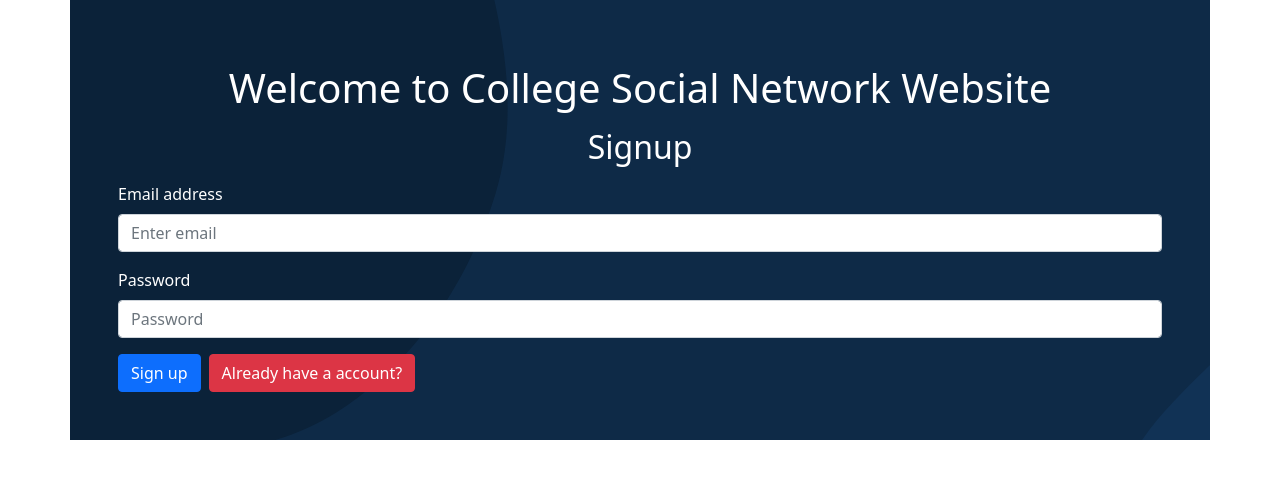
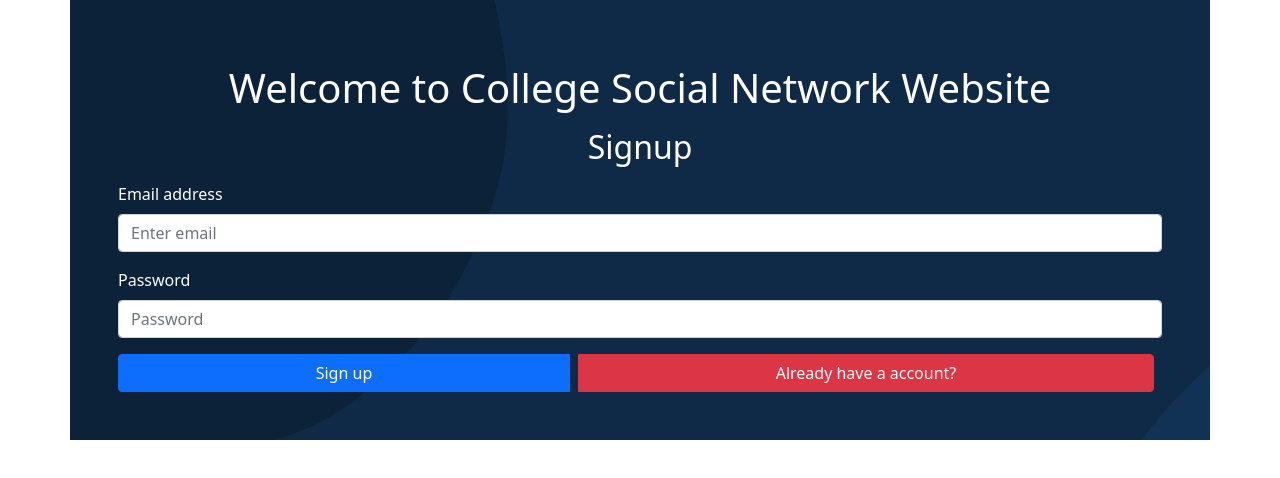
Before and after one commit to Tanveerfb/cs-network, a React (Create React App) app: page /signup in a window 1280 px wide. Shown: the top 478 px of the page. Built offline with nearby package versions, Linux system fonts and the light colour scheme; no server answers.

Commit message:
update 18 july

```diff
--- a/src/Pages/Signup.js
+++ b/src/Pages/Signup.js
@@ -1,5 +1,5 @@
 import React, { useRef, useState } from "react";
-import { Form, Container, Button } from "react-bootstrap";
+import { Form, Container, Button, ButtonGroup } from "react-bootstrap";
 import { useFireContext } from "../Context";
 import { useNavigate } from "react-router-dom";
 import Welcome from "../Components/Welcome";
@@ -27,7 +27,7 @@ export default function Signup() {
   }
   return (
     <Container className="bg-cover text-white p-5">
-      <Welcome/>
+      <Welcome />
       <h2 className="text-center">Signup</h2>
       <Form>
         <Form.Group className="my-3" controlId="formBasicEmail">
@@ -39,6 +39,7 @@ export default function Signup() {
           <Form.Label>Password</Form.Label>
           <Form.Control type="password" placeholder="Password" ref={password} />
         </Form.Group>
+        <ButtonGroup className="d-flex">
           <Button
             disabled={loading}
             onClick={handleUser}
@@ -56,6 +57,7 @@ export default function Signup() {
           >
             Already have a account?
           </Button>
+        </ButtonGroup>
       </Form>
     </Container>
   );
```
Lines whose indentation alone changed are shown as unchanged.
